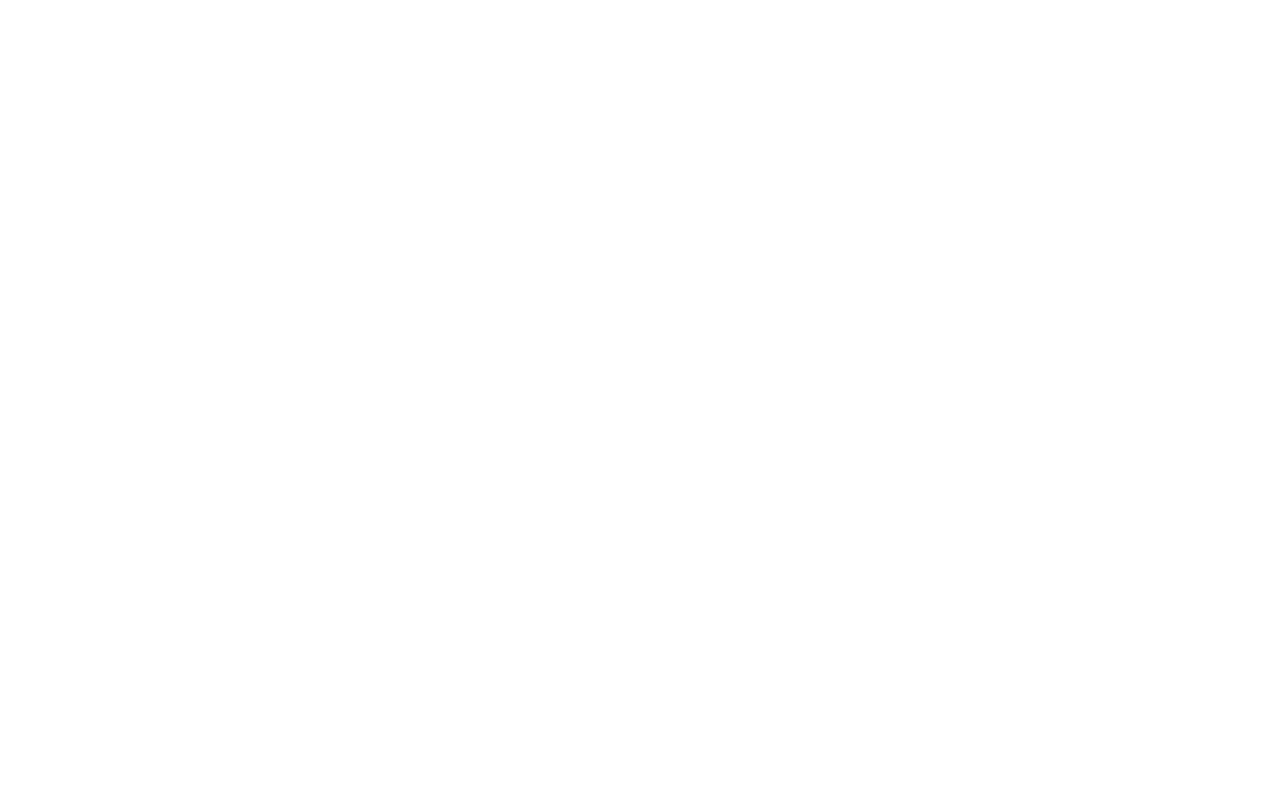
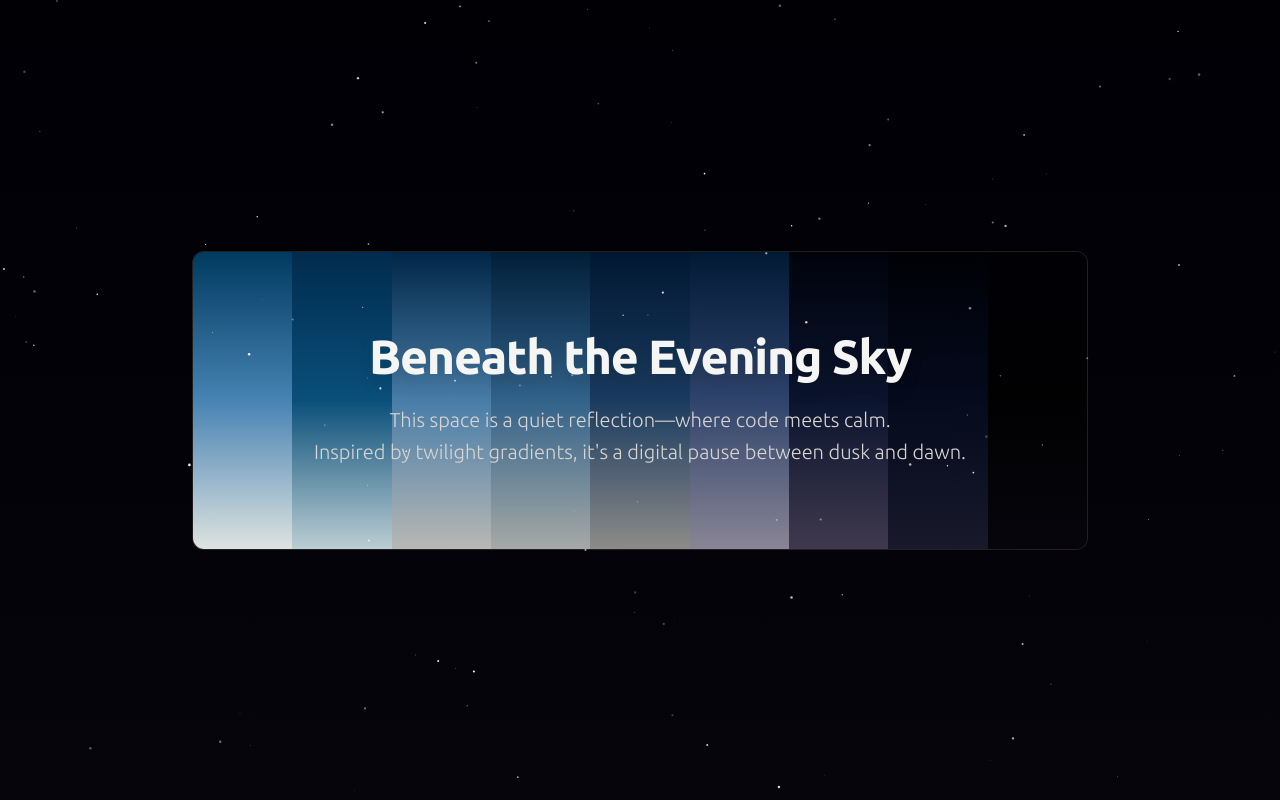
Before and after one commit to utkarshpathak44/EMSfrontend, a React (Vite) app: page /about in a window 1280 px wide. Before the commit this address had no page. Built offline with nearby package versions, Linux system fonts and the light colour scheme.

Commit message:
about page

```diff
--- a/src/hooks/useLeaves.ts
+++ b/src/hooks/useLeaves.ts
@@ -12,7 +12,7 @@ type LeaveRequest = {
 const data: LeaveRequest[] = [
   {
     id: "1fcb645e-a9f1-4b64-8f8d-9d3b0fc5f3cb",
-    user_email: "john.doe@example.com",
+    user_email: "phil.coulson@shieldhq.com",
     start_date: "2025-04-10",
     end_date: "2025-04-12",
     leave_apply_date: "2025-03-28",
@@ -22,7 +22,7 @@ const data: LeaveRequest[] = [
   },
   {
     id: "b2d35e41-4412-4d94-8a63-3e7dece5d7f4",
-    user_email: "jane.smith@example.com",
+    user_email: "melinda.may@shieldhq.com",
     start_date: "2025-04-15",
     end_date: "2025-04-18",
     leave_apply_date: "2025-03-30",
@@ -32,7 +32,7 @@ const data: LeaveRequest[] = [
   },
   {
     id: "c7f92f92-7db7-4e3c-a2c0-82e2b76a8e8f",
-    user_email: "sarah.lee@example.com",
+    user_email: "elena.rodriguez@shieldhq.com",
     start_date: "2025-04-25",
     end_date: "2025-04-25",
     leave_apply_date: "2025-04-01",
@@ -42,7 +42,7 @@ const data: LeaveRequest[] = [
   },
   {
     id: "99ac0aa1-437e-402f-9d6f-38a97b7e83fc",
-    user_email: "mark.taylor@example.com",
+    user_email: "bobbi.morse@shieldhq.com",
     start_date: "2025-04-20",
     end_date: "2025-04-21",
     leave_apply_date: "2025-03-29",
@@ -52,7 +52,7 @@ const data: LeaveRequest[] = [
   },
   {
     id: "de340b56-6e88-4c2d-a2ae-6599b2e32a45",
-    user_email: "alice.wong@example.com",
+    user_email: "lance.hunter@shieldhq.com",
     start_date: "2025-04-05",
     end_date: "2025-04-06",
     leave_apply_date: "2025-03-27",
@@ -62,7 +62,7 @@ const data: LeaveRequest[] = [
   },
   {
     id: "57eae5ab-98bb-499c-8934-f7a7bc9c2e8b",
-    user_email: "rohit.verma@example.com",
+    user_email: "jemma.simmons@shieldhq.com",
     start_date: "2025-04-02",
     end_date: "2025-04-02",
     leave_apply_date: "2025-03-25",
@@ -82,7 +82,7 @@ const data: LeaveRequest[] = [
   },
   {
     id: "2d491167-2d8e-4a3d-9c63-2a5e25eaf62e",
-    user_email: "sam.patel@example.com",
+    user_email: "leo.fitz@shieldhq.com",
     start_date: "2025-04-26",
     end_date: "2025-04-26",
     leave_apply_date: "2025-04-03",
@@ -92,7 +92,7 @@ const data: LeaveRequest[] = [
   },
   {
     id: "5a63849b-2ff7-43a3-8933-c256cc12df4e",
-    user_email: "lisa.kim@example.com",
+    user_email: "lincoln.campbell@shieldhq.com",
     start_date: "2025-04-09",
     end_date: "2025-04-10",
     leave_apply_date: "2025-03-31",
@@ -142,7 +142,7 @@ const data: LeaveRequest[] = [
   },
   {
     id: "a64c2d33-d8f7-4c5f-b2f3-60fca325ad23",
-    user_email: "noah.brown@example.com",
+    user_email: "grant.ward@hydra.net",
     start_date: "2025-04-17",
     end_date: "2025-04-19",
     leave_apply_date: "2025-04-06",
@@ -152,7 +152,7 @@ const data: LeaveRequest[] = [
   },
   {
     id: "f96b26f3-d3b0-4c20-90fa-2b9b77067d12",
-    user_email: "mia.davis@example.com",
+    user_email: "john.garrett@hydra.net",
     start_date: "2025-04-27",
     end_date: "2025-04-29",
     leave_apply_date: "2025-04-08",
--- a/src/main.tsx
+++ b/src/main.tsx
@@ -3,11 +3,11 @@ import ReactDOM from "react-dom/client";
 import { BrowserRouter, Routes, Route } from "react-router-dom";
 import App from "./App.jsx";
 import Home from "./pages/Home.jsx";
-// import About from "./pages/About.jsx";
 // import Stats from "./pages/Stats.jsx";
 // import Admin from "./pages/Admin.jsx";
 // import Profile from "./pages/Profile.jsx";
 import "./index.css";
+import { About } from "./pages/About.js";
 
 ReactDOM.createRoot(document.getElementById("root")!).render(
   <React.StrictMode>
@@ -15,12 +15,11 @@ ReactDOM.createRoot(document.getElementById("root")!).render(
       <Routes>
         <Route path="/" element={<App />}>
           <Route path="dashboard" element={<Home />} />
-
-          {/* <Route path="about" element={<About />} />
-          <Route path="stats" element={<Stats />} />
+          {/* <Route path="stats" element={<Stats />} />
           <Route path="admin" element={<Admin />} />
           <Route path="profile" element={<Profile />} /> */}
         </Route>
+        <Route path="about" element={<About />} />
       </Routes>
     </BrowserRouter>
   </React.StrictMode>
--- a/src/pages/About.tsx
+++ b/src/pages/About.tsx
@@ -0,0 +1,78 @@
+import { useEffect, useRef } from "react";
+
+export const About = () => {
+  const canvasRef = useRef<HTMLCanvasElement>(null);
+
+  const gradients = [
+    ["#003a60ff", "#4783b3ff", "#dee3e0ff"],
+    ["#012b4eff", "#0a4f7aff", "#bbced3ff"],
+    ["#012646ff", "#487da8ff", "#b8b8b4ff"],
+    ["#011e37ff", "#32628aff", "#a6a9a6ff"],
+    ["#011731ff", "#1a3b5fff", "#8d8b88ff"],
+    ["#021935ff", "#2f446cff", "#8a8594ff"],
+    ["#01030bff", "#0b142eff", "#40394eff"],
+    ["#000105ff", "#050a1dff", "#18192bff"],
+    ["#010005ff", "#010102ff", "#06050bff"],
+  ];
+
+  useEffect(() => {
+    const canvas = canvasRef.current;
+    const ctx = canvas?.getContext("2d");
+
+    if (canvas && ctx) {
+      const width = (canvas.width = window.innerWidth);
+      const height = (canvas.height = window.innerHeight);
+      const stars = Array.from({ length: 120 }).map(() => ({
+        x: Math.random() * width,
+        y: Math.random() * height,
+        radius: Math.random() * 1 + 0.3,
+        opacity: Math.random() * 0.8 + 0.2,
+      }));
+
+      ctx.clearRect(0, 0, width, height);
+      for (const star of stars) {
+        ctx.beginPath();
+        ctx.arc(star.x, star.y, star.radius, 0, Math.PI * 2);
+        ctx.fillStyle = `rgba(255, 255, 255, ${star.opacity})`;
+        ctx.fill();
+      }
+    }
+  }, []);
+
+  return (
+    <div className="flex items-center justify-center min-h-screen bg-gradient-to-b from-[#010005] to-[#06050b] px-4 py-12 text-stone-200 relative">
+      <canvas
+        ref={canvasRef}
+        className="absolute inset-0 w-full h-full z-100"
+        style={{ pointerEvents: "none" }}
+      />
+
+      <div className="w-full max-w-4xl relative border border-stone-700/30 rounded-xl bg-gradient-to-br from-stone-800/60 to-stone-900/60 shadow-[inset_0_0_24px_rgba(0,0,0,0.4)] backdrop-blur-lg px-6 md:px-16 py-20 overflow-hidden z-10">
+        {/* Gradient Columns */}
+        <div className="absolute inset-0 flex justify-center gap-0 opacity-100 pointer-events-none z-0">
+          {gradients.map(([from, via, to], i) => (
+            <div
+              key={i}
+              className="w-full h-full"
+              style={{
+                background: `linear-gradient(to bottom, ${from}, ${via}, ${to})`,
+              }}
+            />
+          ))}
+        </div>
+
+        {/* Text Content */}
+        <div className="relative z-10 text-center max-w-3xl mx-auto space-y-6">
+          <h1 className="text-4xl sm:text-5xl font-bold tracking-tight text-stone-100 drop-shadow-xl">
+            Beneath the Evening Sky
+          </h1>
+          <p className="text-lg sm:text-xl text-stone-300 font-light leading-relaxed">
+            This space is a quiet reflection—where code meets calm.
+            <br />
+            Inspired by twilight gradients, it's a digital pause between dusk and dawn.
+          </p>
+        </div>
+      </div>
+    </div>
+  );
+};
```
